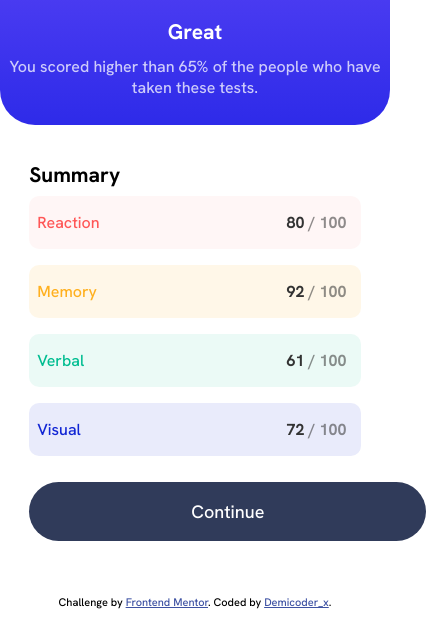
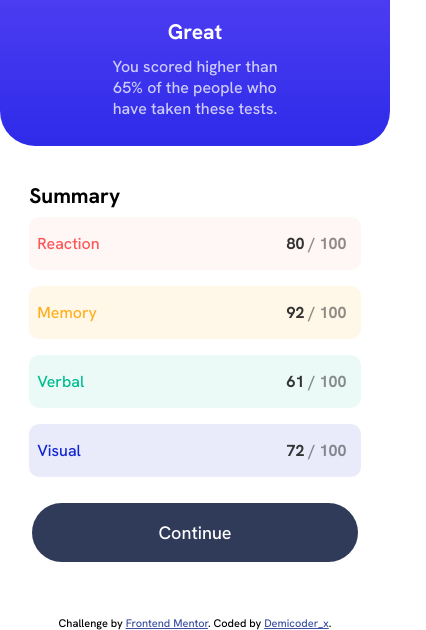
Before and after one commit to Prayhaiz/results-summary-component-main, a plain HTML site: page index.html in a window 390 px wide. Shown: the part 221-851 px from the top of the page, 426 px wide, since content can reach past the window. Drawn offline with Linux system fonts and the light colour scheme.

Commit message:
finished with the mobile and desktop design of summary--component

```diff
--- a/index.html
+++ b/index.html
@@ -88,7 +88,7 @@
 
         </div>
 
-        <a href="#" class="btn flex"> Continue</a>
+        <div class="rows"><a href="#" class="btn "> Continue</a></div>
       </div>
     </div>
   </main>
--- a/style.css
+++ b/style.css
@@ -43,6 +43,12 @@ body {
 .row {
     display: flex;
     justify-content: space-between;
+    align-items: center;
+}
+
+.rows {
+    display: flex;
+    justify-content: center;
     align-items: center;
 }
 
@@ -108,11 +114,11 @@ body {
 
 .two-line-remark {
     display: block;
+    padding: 0 7em;
     color: #fff;
     opacity: .75;
     font-size: 16px;
     text-align: center;
-    min-width: 260px;
 }
 .second--section {
     padding: 2em 0;
@@ -166,7 +172,7 @@ span {
 
 .btn {
     display: inline-block;
-    padding: 1em 9em;
+    padding: 1em 7em;
     margin: 1em auto;
     background-color:  hsl(224, 30%, 27%);
     border-radius: 50px;
```
